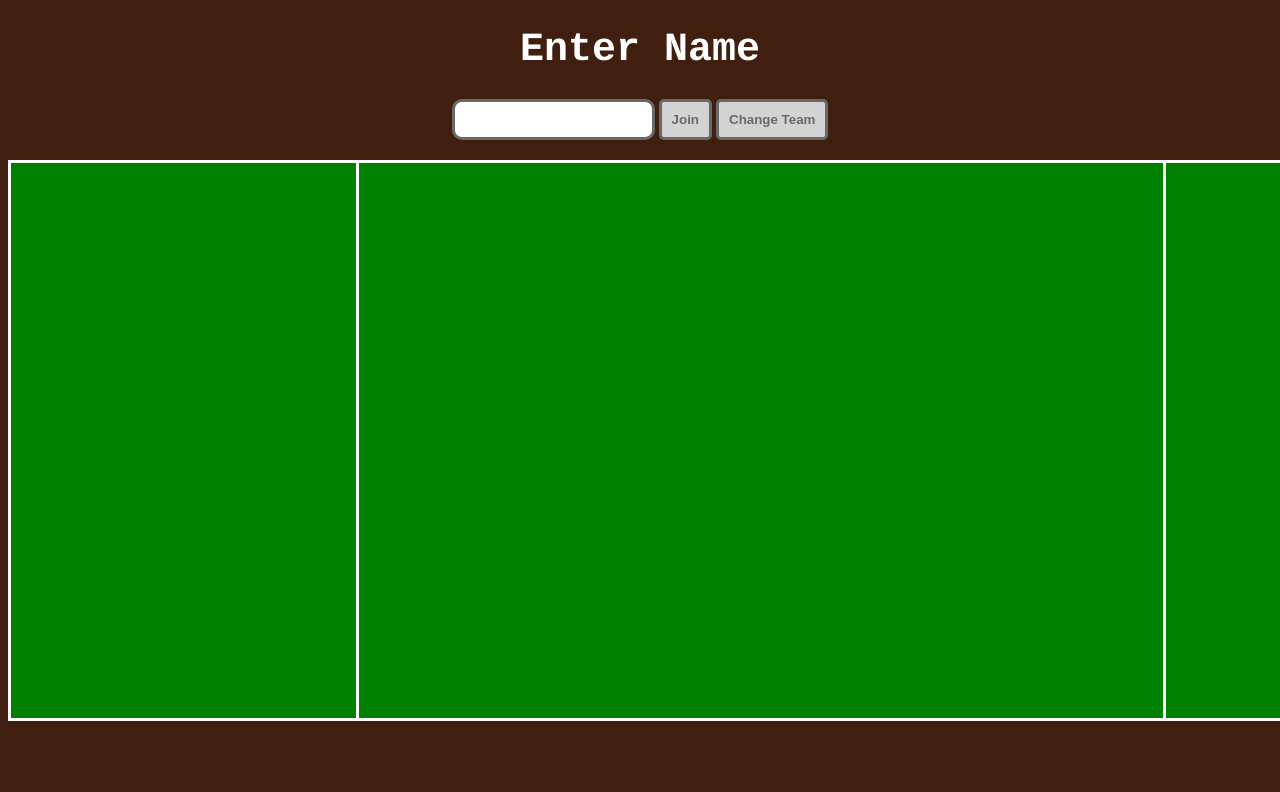
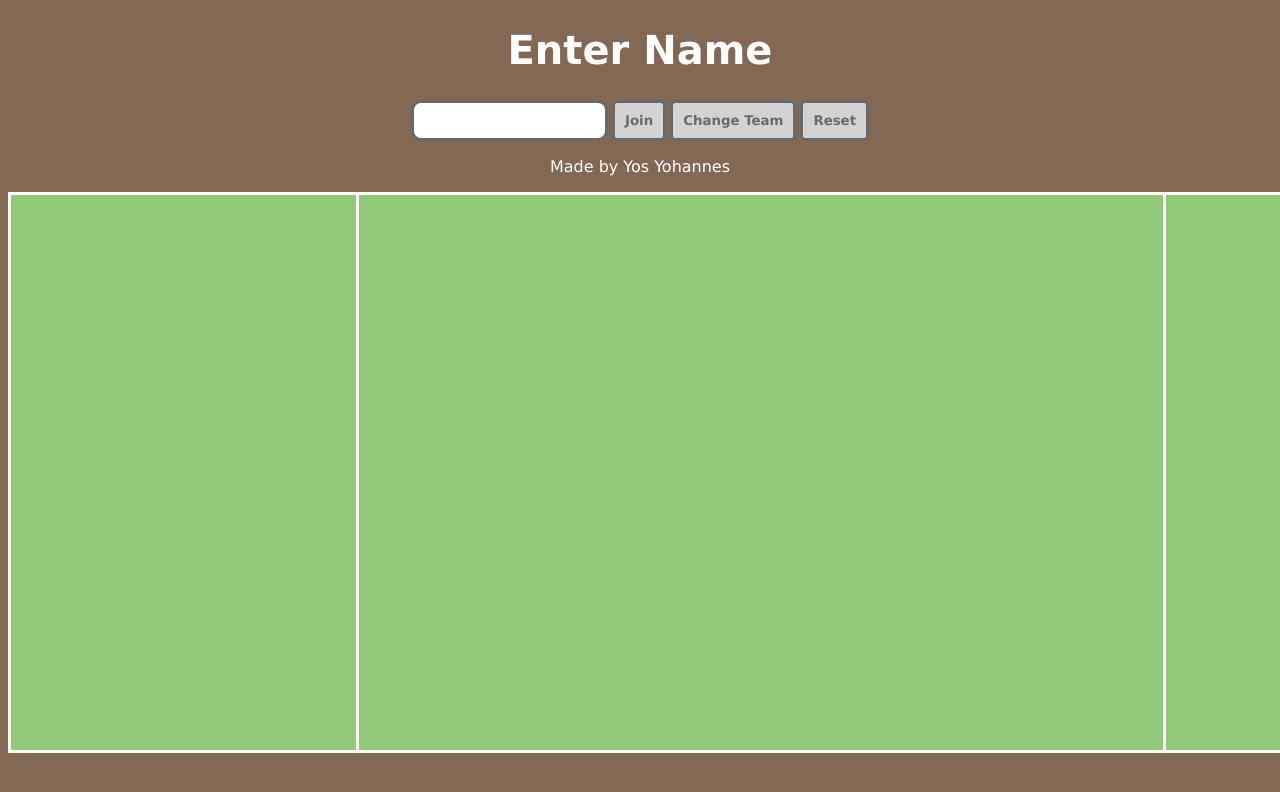
Before and after one commit to YosYohannes/UltiTool, a website: page public/index.html in a window 1280 px wide. Shown: the top 792 px of the page. Drawn offline with nearby package versions, Linux system fonts and the light colour scheme; no server answers.

Commit message:
Pushed style changes
Changed styling and colours

```diff
--- a/public/fieldstyles.css
+++ b/public/fieldstyles.css
@@ -1,8 +1,8 @@
 h1 {
 	color: white;
 	text-align: center;
-	font-weight: bold;
 	font-size: 5vh;
+	font-family: Verdana, Geneva, sans-serif;
 }
 
 canvas {
@@ -20,10 +20,11 @@ button{
 	background-color: #D3D3D3;
 	border-radius: 5px;
 	border: 3px solid #696969;
+	transition-duration: 0.1s;
 	font-weight: bold;
-	transition-duration: 0.1s;
 	color: #696969;
 	padding: 10px 10px;
+	font-family: Verdana, Geneva, sans-serif;
 }
 
 button:hover{
@@ -37,4 +38,11 @@ input{
 	border: 3px solid #696969;
 	border-radius: 10px;
 	color: black;
+	font-family: Verdana, Geneva, sans-serif;
 }
+
+p{
+	color: white;
+	text-align: center;
+	font-family: Verdana, Geneva, sans-serif;
+}
--- a/public/index.html
+++ b/public/index.html
@@ -6,14 +6,15 @@
 		<title>UltimateOnline</title>
 		<script src="https://cdnjs.cloudflare.com/ajax/libs/socket.io/2.3.0/socket.io.js"></script>
 	</head>
-	<body style="background-color: #401F11">
+	<body style="background-color: #836853">
 		<div id="ui">
 			<div>
-				<h1 id="header" style="font-family:courier;">Enter Name</h1>
+				<h1 id="header">Enter Name</h1>
 				<input id="name" type="text">
 				<button id="join">Join</button>
 				<button id="team">Change Team</button>
-				<div style="height: 2.5vh"></div>
+				<button id="reset">Reset</button>
+				<p>Made by Yos Yohannes</p>
 				<script src="/ulti.js"></script>
 			</div>
 		</div>
--- a/public/ulti.js
+++ b/public/ulti.js
@@ -5,6 +5,7 @@ var socket = io.connect('http://localhost:8000');
 
 var btn = document.getElementById('join');
 var teamBtn = document.getElementById('team');
+var resetBtn = document.getElementById('reset');
 
 var canvas = document.createElement("canvas");
 var width = 1500;
@@ -21,7 +22,7 @@ var mouseClick = 0;
 
 // Game loop
 var render = function () {
-    context.fillStyle = "green";
+    context.fillStyle = "#90C978";
     context.fillRect(0, 0, width, height);
     context.fillStyle = "white";
     context.fillRect(345, 0, 3, height);
@@ -35,10 +36,10 @@ function renderPlayers(players) {
         var p = players[id];
         context.beginPath();
         context.arc(p.x, p.y, p.size, 2 * Math.PI, false);
-        if(team[p.name] == 0) context.fillStyle = "#00CED1";
-        else context.fillStyle = "#F08080";
+        if(team[p.name] == 0) context.fillStyle = "#0083A3";
+        else context.fillStyle = "#E2504B";
         context.fill();
-        context.font = "bold 15px Courier";
+        context.font = "15px Verdana, Geneva, sans-serif";
         context.fillStyle = "white";
         context.textAlign = "center";
         context.fillText(p.name.substring(0,5),p.x,p.y - 2*p.size);
@@ -123,6 +124,12 @@ teamBtn.addEventListener("click", function(){
     });
 });
 
+resetBtn.addEventListener("click", function(){
+    socket.emit('reset', {
+        userName: curPlayer
+    });
+});
+
 // Event Socket Receiver
 socket.on('players', function(data){
     players = data;
```
Also changed, not shown: index.js (+8 -0 lines).
